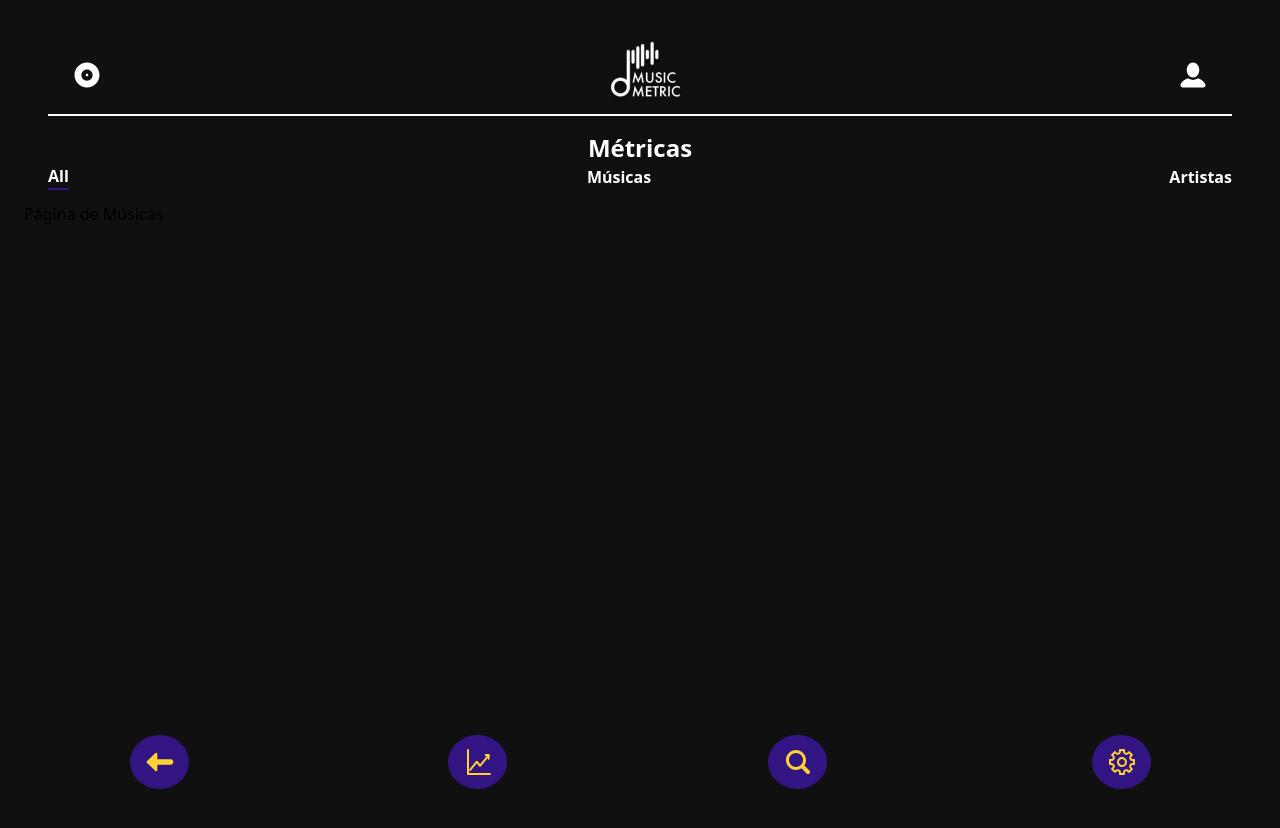
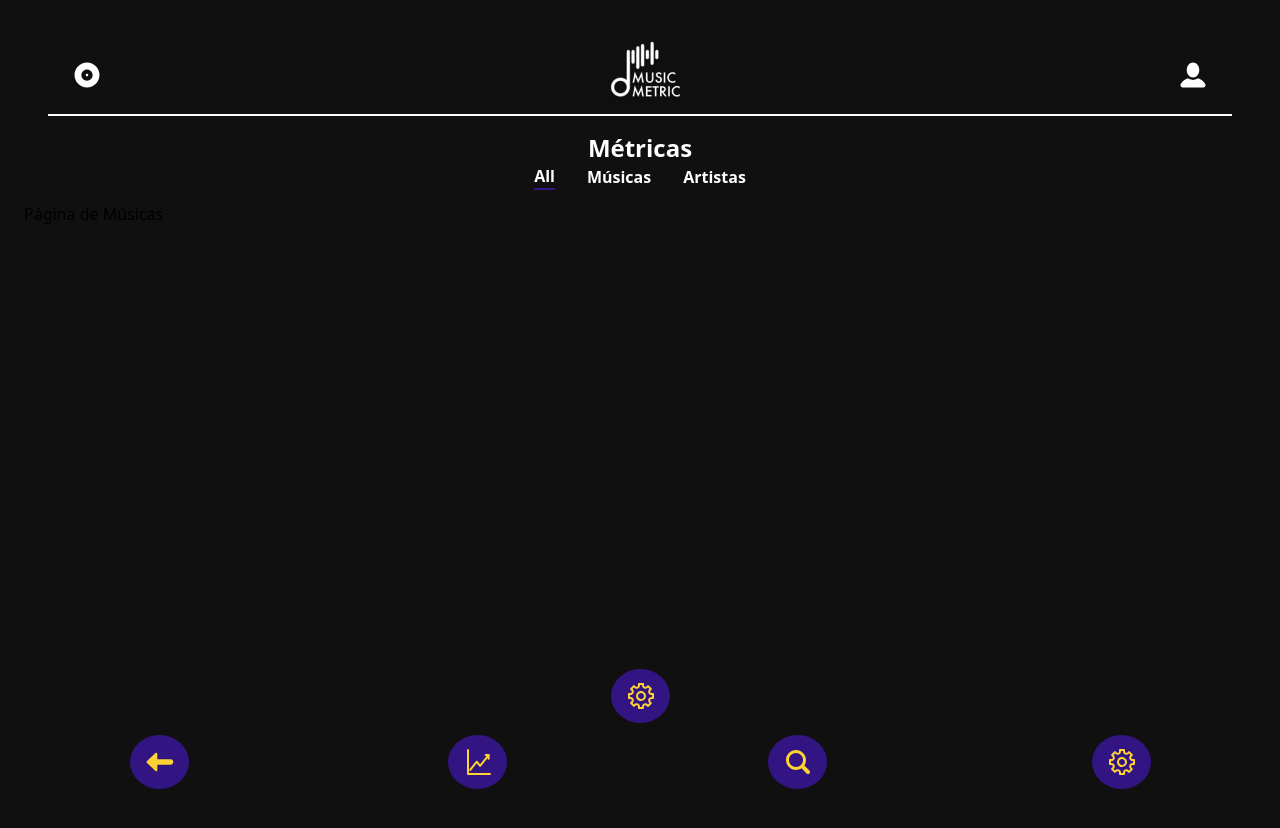
Before and after one commit to FabioTorresSilva/MusicMetric, a React (Create React App) app: page /artistas in a window 1280 px wide. Shown: the top 828 px of the page. Built offline with nearby package versions, Linux system fonts and the light colour scheme.

Commit message:
IconBar Metricas

```diff
--- a/src/pages/Header.js
+++ b/src/pages/Header.js
@@ -1,9 +1,10 @@
 import React, { useState } from 'react';
-import { useNavigate } from 'react-router-dom';
+import { useLocation, useNavigate } from 'react-router-dom';
 import { Disco, AppIcon, UserIcon } from '../components/icons/Icons';
 
 export function Header() {
     const navigate = useNavigate();
+    const location = useLocation(); // Renamed for clarity
     const [activeTab, setActiveTab] = useState('all');
 
     const tabClass = (tabName) =>
@@ -20,16 +21,21 @@ export function Header() {
             <div className="header bg-fundo px-6 py-3">
                 <div className="flex justify-between items-center h-20 px-6 border-b-2 border-white">
                     <Disco className="text-white" />
+                    <div className='cursor-pointer' onClick={() => handleTabChange('all')}>
                     <AppIcon className="text-white" />
+                    </div>
                     <UserIcon className="text-white" />
                 </div>
                 <div>
                     <h1 className='flex justify-center mt-4 font-semibold text-white text-2xl'>Métricas</h1>
-                    <div className='flex justify-between  text-white'>
+                    <div className='flex justify-center gap-8 text-white'>
                         <button className={tabClass('all')} onClick={() => handleTabChange('all')}>All</button>
-                        <button className={tabClass('musicas')} onClick={() => handleTabChange('musicas')}>Músicas</button>
-                        <button className={tabClass('artistas')} onClick={() => handleTabChange('artistas')}>Artistas</button>
-                        {/* <button className={tabClass('generos')} onClick={() => handleTabChange('generos')}>Géneros</button> */}
+                        {location.pathname !== "/usermetrics" && (
+                            <div className='flex justify-between gap-8 text-white'>
+                                <button className={tabClass('musicas')} onClick={() => handleTabChange('musicas')}>Músicas</button>
+                                <button className={tabClass('artistas')} onClick={() => handleTabChange('artistas')}>Artistas</button>
+                            </div>
+                        )}
                     </div>
                 </div>
             </div>
--- a/src/pages/HomePage.js
+++ b/src/pages/HomePage.js
@@ -59,7 +59,7 @@ function HomePage() {
                     </div>
                 </div>
             </div>
-        </div >
+        </div>
     );
 }
 
--- a/src/pages/IconBar.js
+++ b/src/pages/IconBar.js
@@ -4,20 +4,27 @@ import { Definicoes, Search, Metricas, Before } from '../components/icons/Icons'
 
 export function IconBar() {
     const navigate = useNavigate();
-    const cenas = useLocation()
+    const cenas = useLocation();
+    const location = useLocation();
     const goToUserMetrics = () => {
-        if(cenas.pathname === "/usermetrics")
         navigate('/usermetrics');
-      };
+    };
 
     return (
         <div className="fixed bottom-0 inset-x-0 z-50">
+            <div className='flex justify-center gap-8 text-white'>
+                {(location.pathname === "/musicas" || location.pathname === "/artistas") && (
+                    <div className='cursor-pointer'>
+                        <Definicoes className="text-white" />
+                    </div>
+                )}
+            </div>
             <div className="icon-bar flex justify-around pt-3 bg-fundo">
                 <div className='cursor-pointer'>
                     <Before className="text-white" />
                 </div>
                 <div className='cursor-pointer' onClick={goToUserMetrics}>
-                    <Metricas className="text-white"/>
+                    <Metricas className="text-white" />
                 </div>
                 <div className='cursor-pointer'>
                     <Search className="text-white" />
--- a/src/pages/UserMetrics.js
+++ b/src/pages/UserMetrics.js
@@ -15,8 +15,6 @@ function UserMetrics() {
     const estacoesEPercentagens = calcularPercentagens(tempoPorEstacao);
 
     const navigate = useNavigate();
-
-
 
     // Using state to keep track of what the selected artist is
     let [artist, setArtist] = useState()
```
